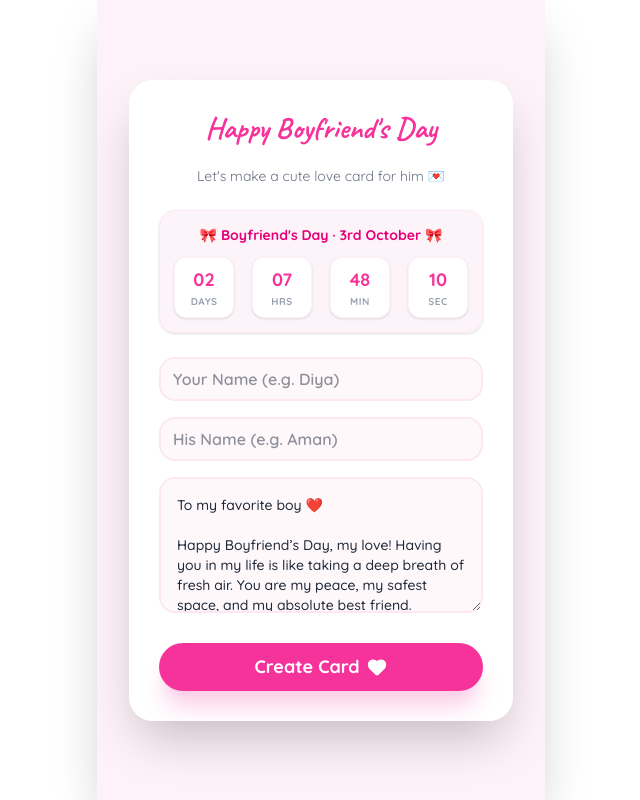
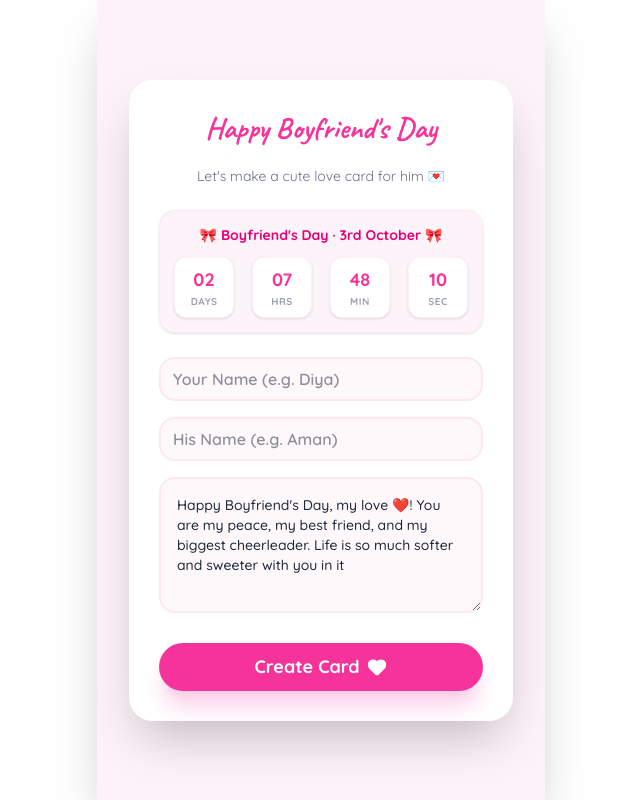
Before and after one commit to abhisheksamriya/LoveBaeLink, a Next.js app: page / in a window 1280 px wide. Shown: the whole page, without its empty margins (319-959 px from the left). Built offline with nearby package versions, Linux system fonts and the light colour scheme; no server answers.

Commit message:
changes done

```diff
--- a/app/page.tsx
+++ b/app/page.tsx
@@ -18,13 +18,7 @@ export default function Home() {
   const [previewStep, setPreviewStep] = useState(0); // For Demo Flow
   const [formData, setFormData] = useState({
     userName: "", boyfriendName: "",
-    loveNote: `To my favorite boy ❤️
-
-Happy Boyfriend’s Day, my love! Having you in my life is like taking a deep breath of fresh air. You are my peace, my safest space, and my absolute best friend.
-
-Thank you for every smile you bring to my face, every hug that makes everything better, and all the quiet moments that mean the world to me. Loving you is the easiest thing I’ve ever done.
-
-Yours, always`,
+    loveNote: `Happy Boyfriend's Day, my love ❤️! You are my peace, my best friend, and my biggest cheerleader. Life is so much softer and sweeter with you in it`,
   });
   const [utr, setUtr] = useState("");
   const [generatedLink, setGeneratedLink] = useState("");
```
